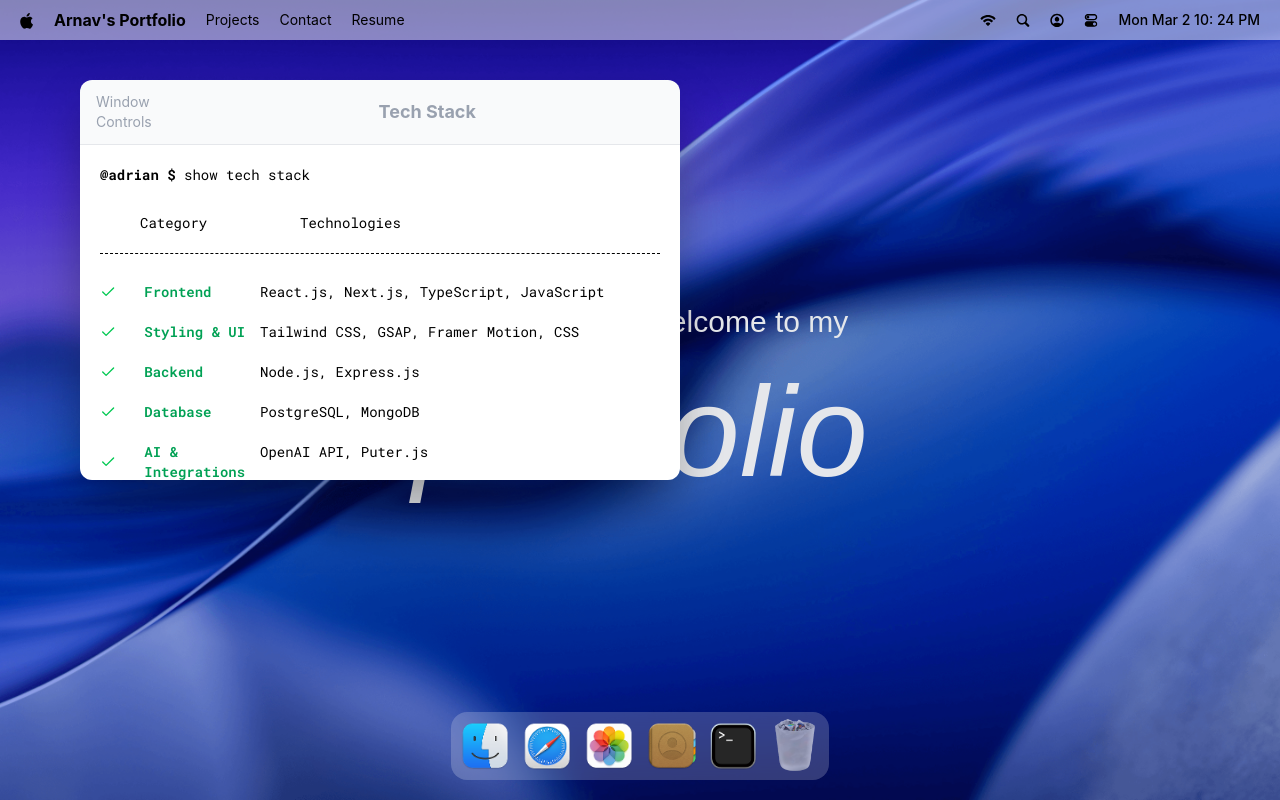
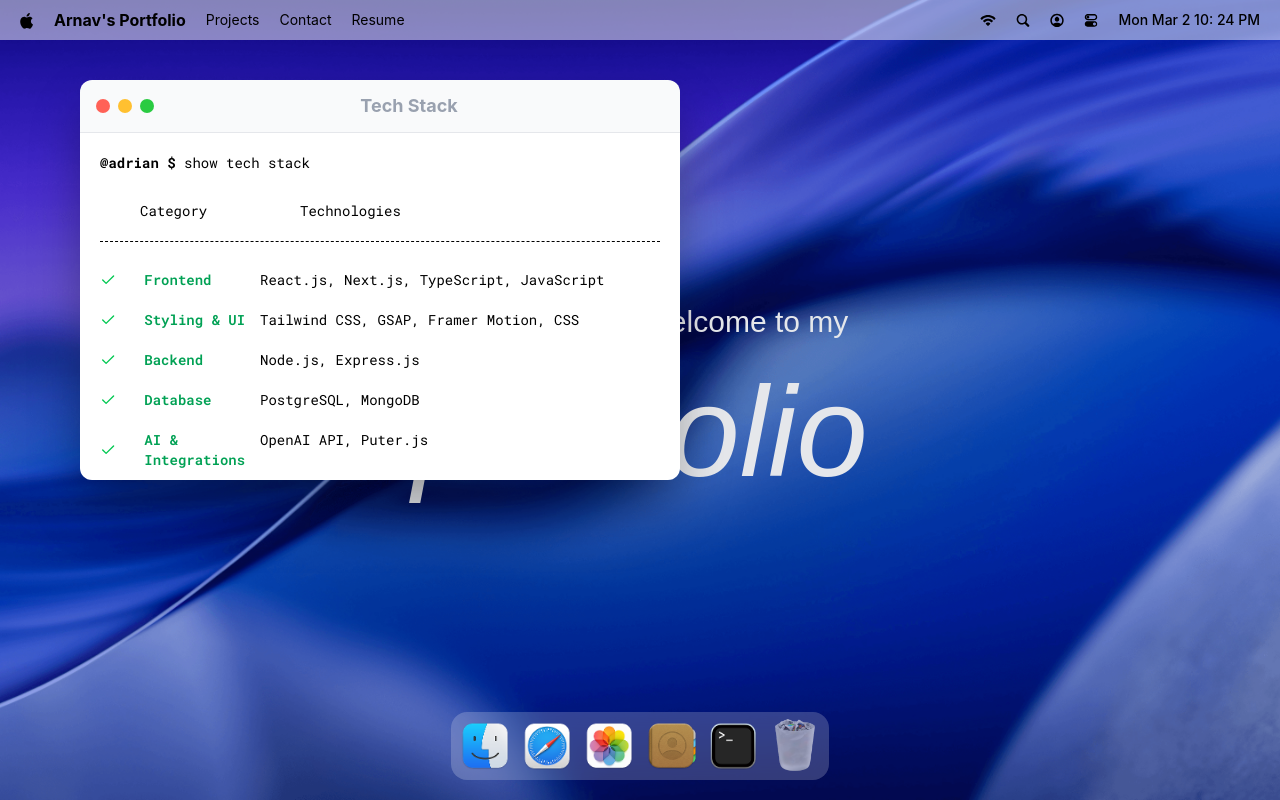
Before and after one commit to arnavsharma1811/Portfolio-site-macos, a React (Vite) app: page / in a window 1280 px wide. Both pictures are taken after a click on the button 733 px from the left and 746 px from the top of the page. Built offline with nearby package versions, Linux system fonts and the light colour scheme; a web font is replaced by a local one.

Commit message:
implemented window controls

```diff
--- /dev/null
+++ b/src/components/WindowControls.tsx
@@ -0,0 +1,22 @@
+import useWindowStore from "#store/window";
+
+interface WindowControlsProps {
+  target: string;
+}
+
+const WindowControls: React.FC<WindowControlsProps> = ({ target }) => {
+  const { closeWindow } = useWindowStore();
+
+  return (
+    <div id="window-controls">
+      <div
+        className="close"
+        onClick={() => closeWindow(target)} // ✅ wrap in arrow fn
+      />
+      <div className="minimize" />
+      <div className="maximize" />
+    </div>
+  );
+};
+
+export default WindowControls;
--- a/src/windows/Terminal.tsx
+++ b/src/windows/Terminal.tsx
@@ -1,6 +1,7 @@
 import { Check, Flag } from "lucide-react";
 import { techStack } from "../constants";
 import WindowWrapper from "../hoc/WindowWrapper";
+import WindowControls from "#components/WindowControls";
 
 const Terminal = () => {
   return (
@@ -10,7 +11,7 @@
         id="window-header"
 
       >
-        <p className="text-sm text-gray-400">Window Controls</p>
+       <WindowControls target = "terminal" />
         <h2 className="font-bold text-lg">Tech Stack</h2>
       </div>
 
```
